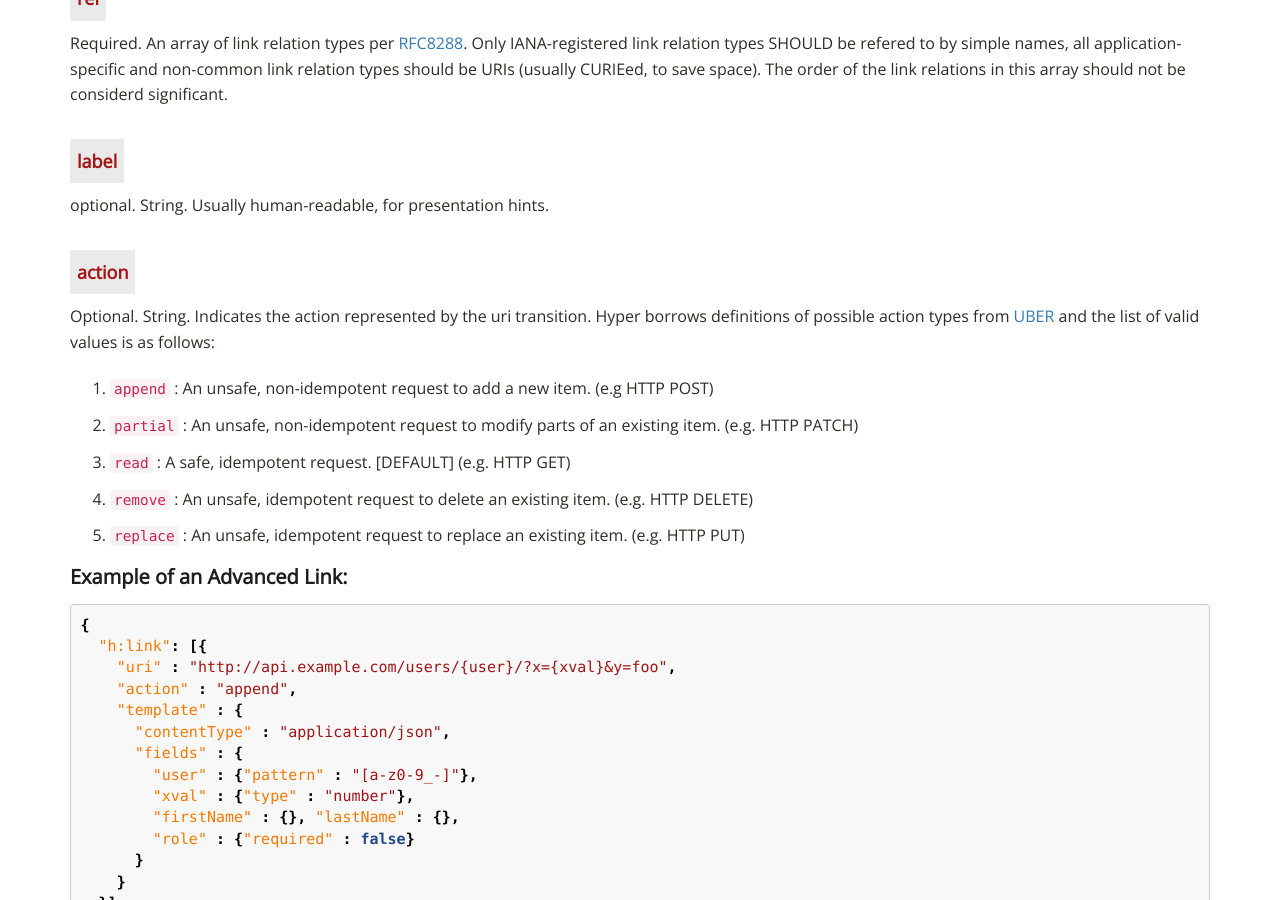
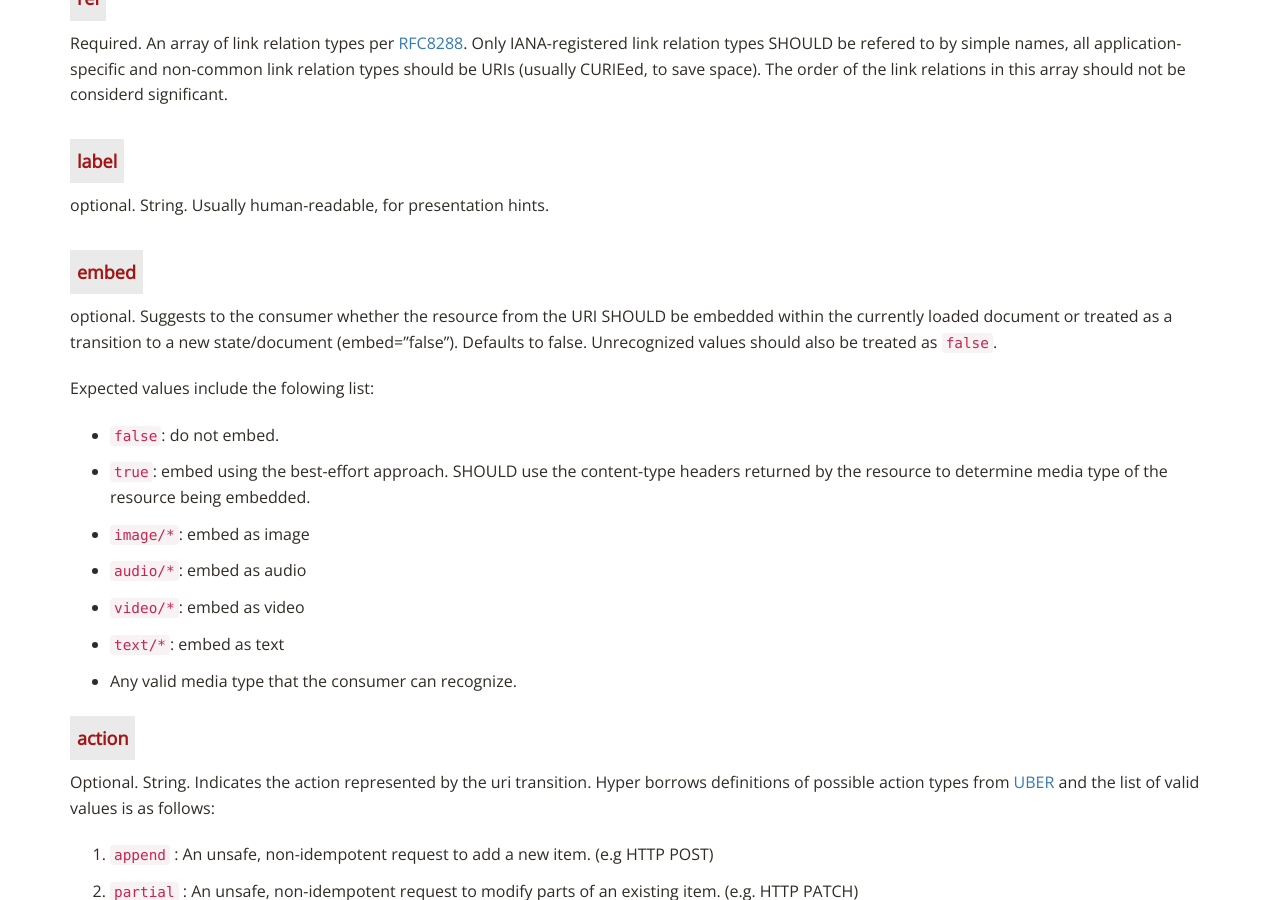
Before and after one commit to inadarei/hyper, a Jekyll site: the page built from spec.md, in a window 1280 px wide and 900 px high, scrolled down 6698 px. Built offline with Jekyll 4.4.1, drawn with Linux system fonts in a browser that asks for light colours; nearby versions of some CDN libraries.

Commit message:
added embed property to h:link

```diff
--- a/_includes/propdefs/link.md
+++ b/_includes/propdefs/link.md
@@ -53,6 +53,25 @@ significant.
 ###### label
 
 optional. String. Usually human-readable, for presentation hints.
+
+###### embed
+
+optional. Suggests to the consumer whether the resource from the URI SHOULD be
+embedded within the currently loaded document or treated as a transition to a
+new state/document (embed="false"). Defaults to false. Unrecognized values
+should also be treated as `false`.
+
+Expected values include the folowing list:
+
+- `false`: do not embed.
+- `true`: embed using the best-effort approach.  SHOULD use the content-type
+  headers returned by the resource to determine media type of the resource
+  being embedded.
+- `image/*`: embed as image
+- `audio/*`: embed as audio
+- `video/*`: embed as video
+- `text/*`: embed as text
+- Any valid media type that the consumer can recognize.
 
 ###### action
 
```
